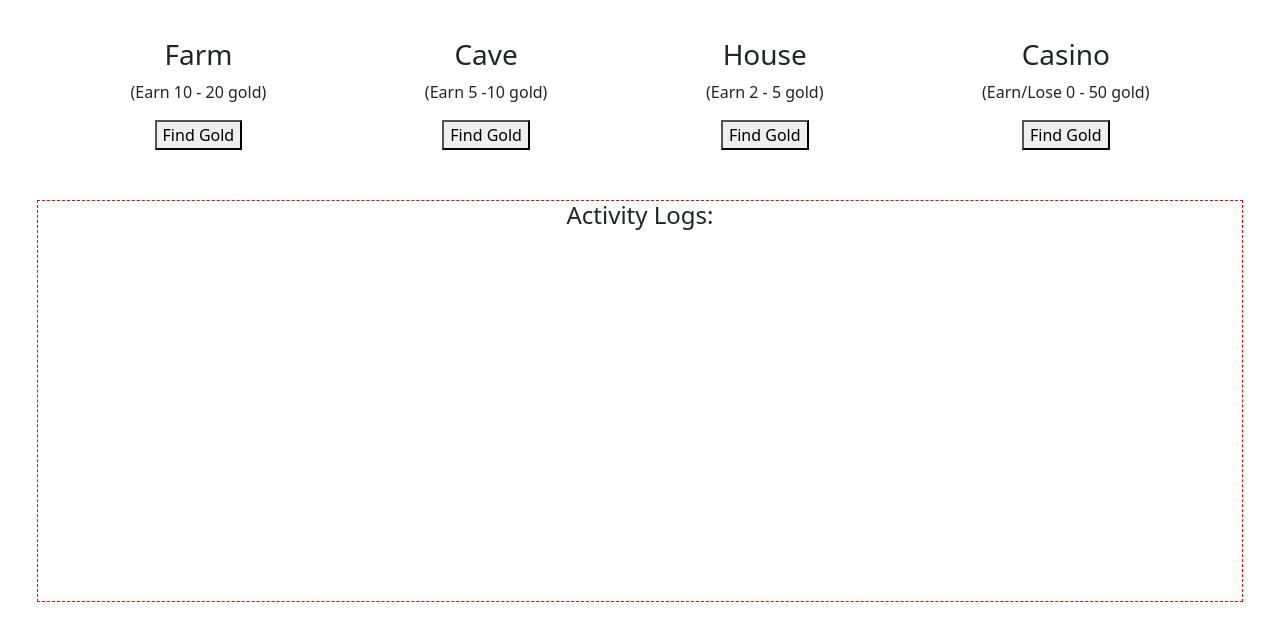
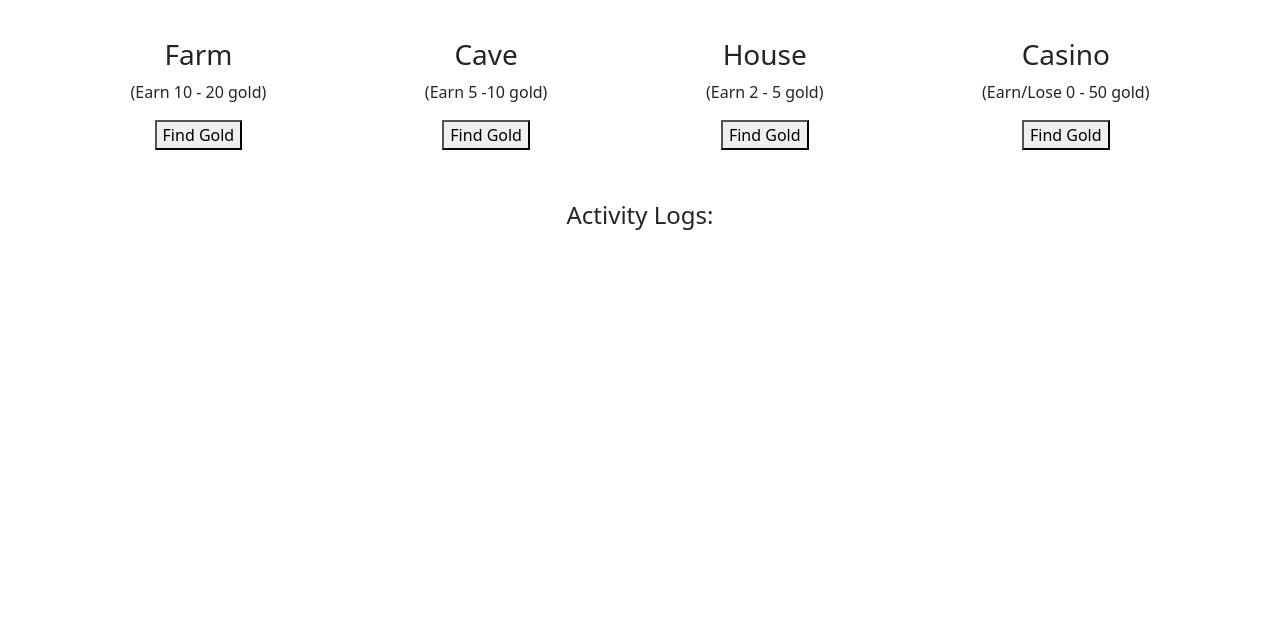
Before and after one commit to Borelli28/ninja-gold-django, a Django app: template ninja_gold_app/templates/index.html in a window 1280 px wide. Shown: the part 131-772 px from the top of the page. Run offline with Django 3.2, Linux system fonts and the light colour scheme; the template is opened without the code that fills it, so the values that code supplies are empty.

Commit message:
Last commit

```diff
--- a/ninja_gold_app/static/style.css
+++ b/ninja_gold_app/static/style.css
@@ -20,7 +20,6 @@
 
 #activity-container {
     margin: 2% 3%;
-    outline: 1px dashed red;
     height: 400px;
     overflow-x: hidden;
     overflow-y: auto;
```
